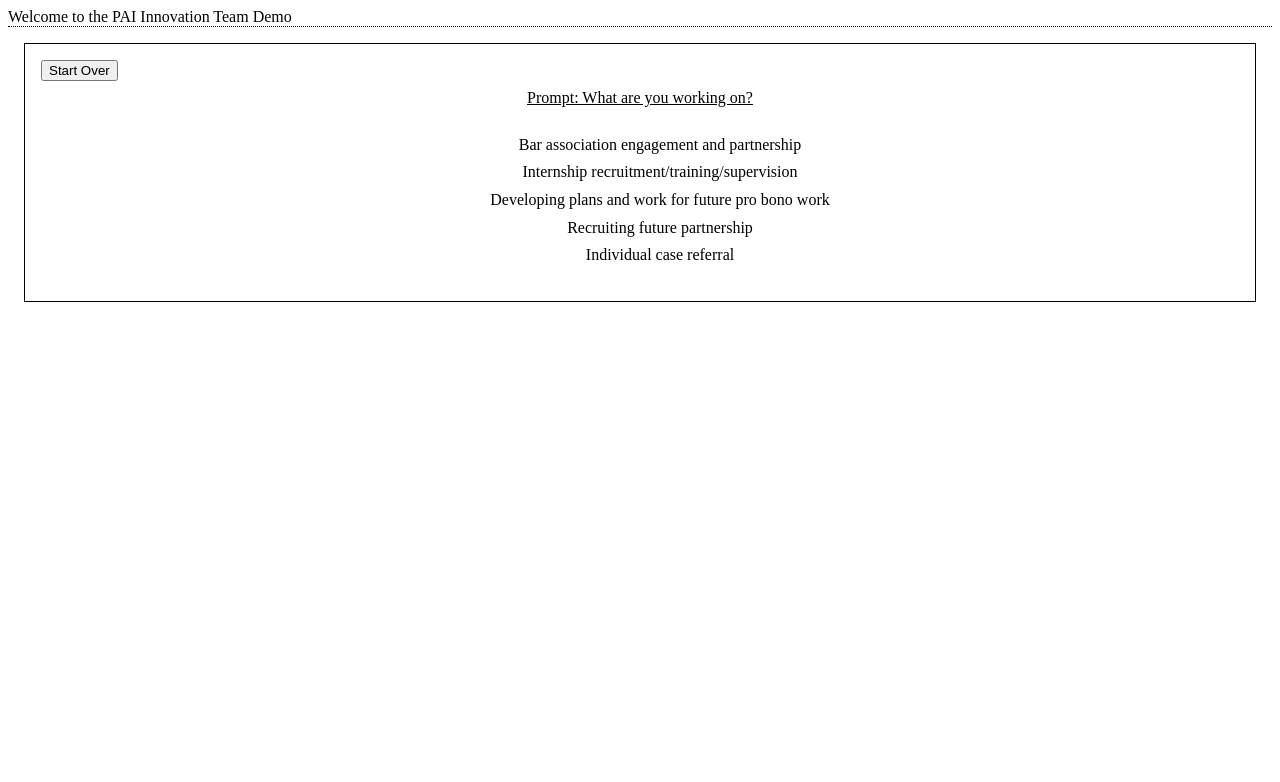
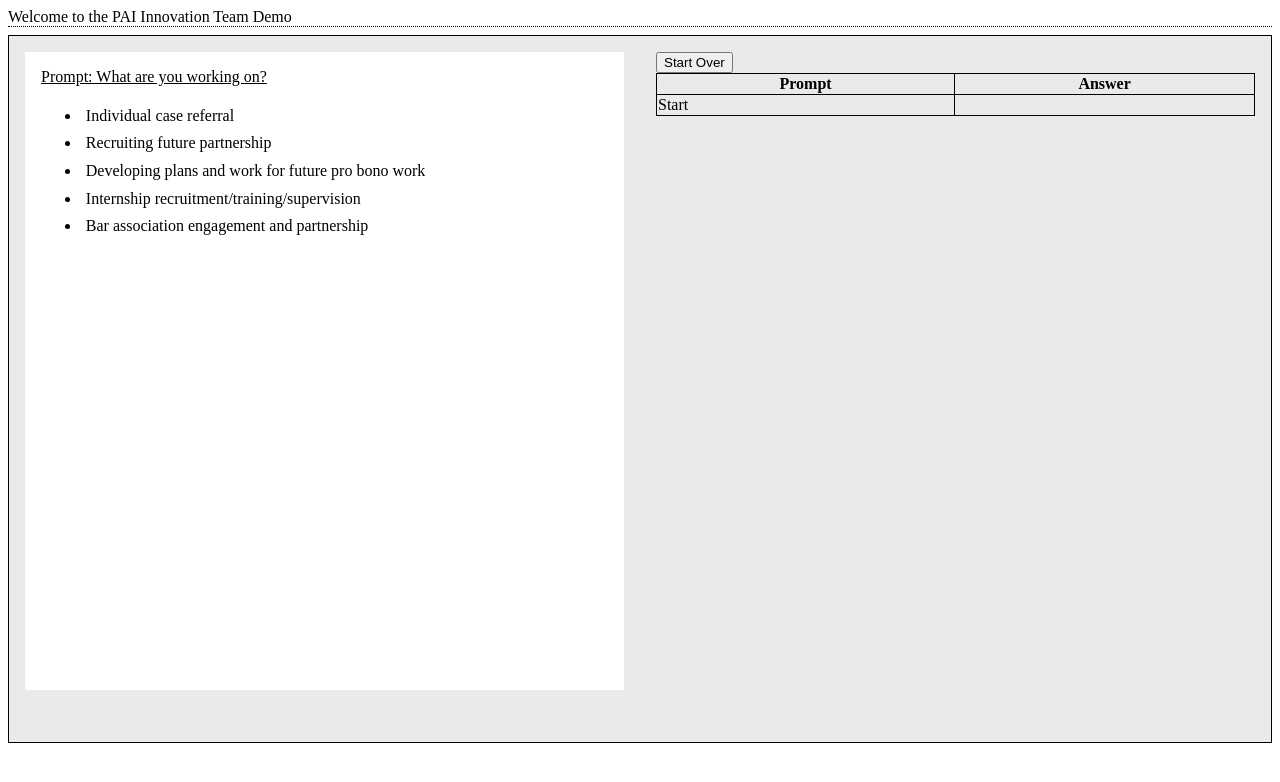
Before and after one commit to SoSavory/pai_project, a plain HTML site: page index.html in a window 1280 px wide. Drawn offline with Linux system fonts and the light colour scheme.

Commit message:
added a path history function and gui. refactored gui to be left/right. added helper classes.

```diff
--- a/main.css
+++ b/main.css
@@ -1,27 +1,49 @@
 header{
     border-bottom: 1px dotted black;
+    margin-bottom: 0.5em;
 }
 button{
     cursor: pointer;
 }
+
 div#wizard-container{
+    border: 1px solid black;
+    background-color: rgb(234,234,234);
+    display: flex;
+    flex-direction: row;
+    justify-content: space-between;
+    height: 90%;
+}
+
+div#wizard-container div#wizard-left{
+    width: 50%;
+    flex-grow: 1;
     margin: 1em;
-    padding: 1em;
-    border: 1px solid black;
+}
+
+div#wizard-container div#wizard-right{
+    width: 50%;
+    flex-grow: 1;
+    margin: 1em;
+    overflow-y:scroll;
 }
 div#wizard-container div#prompt-container{
-    padding: 0.5em 0;
-    text-align: center;
+    text-align: left;
     text-decoration: underline;
 }
-div#wizard-container ul#answer-container{
+div#wizard-container #activity-container{
+    background-color: white;
+    padding: 1em;
+    height: 90%;
+}
+div#wizard-container #activity-container ul#answer-container{
     text-decoration: none;
 }
 ul#answer-container li{
-    list-style: none;
-    text-align: center;
+    text-align: left;
     cursor: pointer;
-    padding: 0.3em 0;
+    text-indent: 0;
+    padding: 0.3em;
 }
 ul#answer-container li:hover{
     background-color: rgb(222,222,222);
@@ -30,3 +52,20 @@ ul#answer-container li:hover{
 h3#end-state{
     text-align: center;
 }
+
+table#paths-container{
+    border: 1px solid black;
+    border-collapse: collapse;
+    border-spacing: 0;
+    width: 100%;
+}
+
+table#paths-container tr{
+    border: 1px solid black;
+}
+table#paths-container tr th{
+    border: 1px solid black;
+}
+table#paths-container tr td{
+    border: 1px solid black;
+}
--- a/main.js
+++ b/main.js
@@ -94,12 +94,20 @@ class Wizard{
         this.graph = new WizardGraph(decisionTreePrototype, [], "start");
     }
     listEdges(node_id){
-        // I just want to be clear that this should never modify an edge
-        const rawEdges = JSON.parse(JSON.stringify(this.graph.decision_tree[node_id].edges));
-        // set where each edge originated from when listing them. idk this just seemed like the most convenient place to put this,
-        // but it would probably be fine to just run this on the graph at the start
-        const honedEdges = rawEdges.map((re) => ({...re, from: String(node_id)}));
-        return honedEdges;
+        const node = this.graph.decision_tree[node_id];
+        if(node.edges){
+            // I just want to be clear that calling listEdges should never return an object that could modify an edge
+            const rawEdges = JSON.parse(JSON.stringify(this.graph.decision_tree[node_id].edges));
+            // set where each edge originated from & its associated prompt when listing them. idk this just seemed like the most convenient place to put this,
+            // but it would probably be fine to just run this on the graph at the start
+            const honedEdges = rawEdges.map((re) => ({...re, from: String(node_id), prompt: node.prompt}));
+            return honedEdges.map((he) => (new GraphEdge(he)));
+        } else{
+            return [];
+        }
+    }
+    listPath(){
+        return JSON.parse(JSON.stringify(this.graph.path));
     }
     // argument edge is a plain object shaped as such: {from: node_id, to: node_id, label: ""}
     // this is the event which signals an update to state/position, as we move from our current position along the specified edge,
@@ -107,51 +115,40 @@ class Wizard{
     traverseEdge(edge){
         // the object which represents the destination node, edge.to
         const to_node = this.graph.decision_tree[edge.to];
-
-        //
-
+        // the object which will store which gui elements we want to create and attach
+        var left_contents = [];
+        var right_contents = [];
         // check if we have arrived at an end state, and if so, trigger it.
         if(to_node.is_pai){
-            this.isPAI();
-            return "pai";
+            left_contents.push(this.domStubIsPAI());
         } else if(to_node.is_not_pai){
-            this.isNotPAI();
-            return "not pai";
+            left_contents.push(this.domStubIsNotPAI());
+        } else{
+            left_contents.push(this.domStubActivities(to_node.prompt, this.listEdges(edge.to)));
         }
 
-        // destination node's prompt, a string
-        const newPrompt = to_node.prompt;
-        // destination node's answers, an array of objects just like main argument edge
-        const newAnswers = this.listEdges(edge.to);
+        right_contents.push(this.domStubStartOverButton());
 
+        // update our path
+        this.graph.path.push(edge);
+        right_contents.push(this.domStubPath(this.listPath()));
+
+        const w = this.domStubWizard(left_contents, right_contents);
         // rebuild the html/gui to reflect the new prompt and answers for our destination node
-        buildContents(
-            [
-                this.domStubActivities(newPrompt, newAnswers),
-                {"path-container": {}},
-                this.domStubStartOverButton(),
-            ],
-            document.getElementById(this.root_dom_id));
+        buildContents(w, document.body);
         return "traverse edge";
-    }
-    // end state method
-    isPAI(){
-        buildContents([
-            {"end-state": {type: "h3", textStart: "The Activity as Described is PAI compliant"}},
-        ], document.getElementById("activity-container"));
-    }
-    // end state method
-    isNotPAI(){
-        buildContents([
-            {"end-state": {type: "h3", textStart: "The Activity as Described is NOT PAI compliant"}},
-        ], document.getElementById("activity-container"));
     }
     // =================================================================================================
     // click event helper methods-
     // accesses itself from the outside in (document.wizard = this), so click event may be transported and attached from outside of this object
     // =================================================================================================
     clickTraverseEdge(e){
-        document.wizard.traverseEdge({to: e.target.dataset.to_node, label: e.target.dataset.label});
+        document.wizard.traverseEdge(new GraphEdge({
+            to: e.target.dataset.edge_to_node,
+            label: e.target.dataset.edge_label,
+            from: e.target.dataset.edge_from_node,
+            prompt: e.target.dataset.edge_prev_node_prompt
+        }));
     }
     clickStartOver(e){
         document.wizard.start();
@@ -160,64 +157,106 @@ class Wizard{
     // domStub helper methods-
     // they return the domStubs (passed to buildContents), which contain the data necessary to build/update fragments of our html.
     // =================================================================================================
+    // end state method
+    domStubIsPAI(){
+        return new domStubTree({html_id: "end-state", type: "h3", textStart: "The Activity as Described is PAI compliant"});
+    }
+    // end state method
+    domStubIsNotPAI(){
+        return new domStubTree({html_id: "end-state", type: "h3", textStart: "The Activity as Described is NOT PAI compliant"});
+    }
     domStubStartOverButton(){
-        return new Object(
-            {"start-over-button": {type: "button", textStart: "Start Over", onClick: document.wizard.clickStartOver}}
-        );
+        return new domStubTree({html_id: "start-over-button", type: "button", textStart: "Start Over", onClick: document.wizard.clickStartOver});
     }
     domStubPrompt(promptText){
-        return new Object({"prompt-container": {textStart: "Prompt: " + promptText}});
+        return new domStubTree({html_id: "prompt-container", textStart: "Prompt: " + promptText});
     }
-    // argument edges is an array of {from: node_id, to: node_id, label: "text"} shaped objects.
+    // argument edges is an array of GraphEdges.
     domStubAnswers(edges){
         var edges_html = new Array(edges.length);
         // root node for answers
-        const answers_html_base = {"answer-container": {type: "ul", children: edges_html}};
+        const answers_html_base = new domStubTree({html_id: "answer-container", type: "ul", children: edges_html});
         // loop through edges and generate html nodes.
         // each iteration depletes the main argument edges, think of it as a queue.
         while(edges.length > 0){
+
             const a = edges.pop();
-            var edge_html = {};
             // use the length of the depleting edges array to create unique ids for our dom stub child nodes
-            const edge_html_id = "edge-container-" + String(a.to) + "_" + String(edges.length);
-
-            edge_html[edge_html_id] = {
+            const edge_html = {
+                html_id: "edge-container-" + String(a.to) + "_" + String(edges.length),
                 type: "li",
                 textStart: a.label,
-                dataList: [{key: "from_node", value: a.from}, {key: "to_node", value: a.to}, {key: "label", value: a.label}],
+                dataList: [
+                    {key: "edge_from_node", value: a.from},
+                    {key: "edge_to_node", value: a.to},
+                    {key: "edge_label", value: a.label},
+                    {key: "edge_prev_node_prompt", value: a.prompt}
+                ],
                 classList: ["clickable-edge"],
                 onClick: document.wizard.clickTraverseEdge,
             };
-            answers_html_base["answer-container"].children[edges.length] = edge_html;
+            edges_html[edges.length] = edge_html;
+
         }
         return answers_html_base;
     }
     domStubActivities(promptData, answerData){
         const promptContents = this.domStubPrompt(promptData);
         const answerContents = this.domStubAnswers(answerData);
+        return new domStubTree({html_id: "activity-container", children: [promptContents, answerContents]});
+    }
+    domStubPath(path){
+        var steps_html = new Array(path.length+1);
+        steps_html[0] = new domStubTree({html_id: "paths-container-header-row", type: "tr", children: [
+            new domStubTree({type: "th", textStart: "Prompt"}), new domStubTree({type: "th", textStart: "Answer"})
+        ]});
+        // root node for answers
+        const steps_html_base = new domStubTree({html_id: "paths-container", type: "table", children: steps_html});
+        // loop through edges and generate html nodes.
+        // each iteration depletes the main argument edges, think of it as a queue.
+        while(path.length > 0){
 
-        return new Object(
-            {"activity-container": {children: [answerContents, promptContents]}}
-        );
+            const a = path.pop();
+            // use the length of the depleting edges array to create unique ids for our dom stub child nodes
+            const step_html = {
+                html_id: "step-container-" + String(a.to) + "-" + String(a.from) + "_" + String(path.length),
+                type: "tr",
+                classList: ["path-table-step"],
+                children: [
+                    new domStubTree({type: "td", textStart: String(a.prompt)}),
+                    new domStubTree({type: "td", textStart: String(a.label)})
+                ]
+            };
+            steps_html[path.length+1] = step_html;
+        }
+        return steps_html_base;
+    }
+    domStubWizard(left_contents, right_contents){
+        var wizard_html_base = [
+            new domStubTree({type: "header", textStart: "Welcome to the PAI Innovation Team Demo"}),
+            new domStubTree({html_id: "wizard-container", children:
+                [
+                    new domStubTree({type: "div", html_id: "wizard-left", classList: ["left"], children: left_contents}),
+                    new domStubTree({type: "div", html_id: "wizard-right", classList: ["right"], children: right_contents})
+                ]
+            })
+        ];
+        return wizard_html_base;
     }
     // =============================================================================================
-    // initializer + starter
+    // starter
     // =============================================================================================
-    initialize(){
-        buildContents(
-            [
-                this.domStubActivities("", []),
-                {"path-container": {}},
-                this.domStubStartOverButton(),
-            ],
-            document.getElementById(this.root_dom_id)
-        );
-    }
     // attach itself (this) to the document, and "travel" to the starting node
     start(){
         document.wizard = this;
-        document.wizard.initialize();
-        document.wizard.traverseEdge({from: "", to: document.wizard.graph.root_node_id, label: ""});
+        this.graph.path = [];
+        const nullEdge = new GraphEdge({
+            from: document.wizard.graph.root_node_id,
+            to: document.wizard.graph.root_node_id,
+            label: " ",
+            prompt: "Start"
+        });
+        document.wizard.traverseEdge(nullEdge);
     }
 }
 
@@ -230,7 +269,55 @@ class WizardGraph{
         this.decision_tree_string = JSON.stringify(this.decision_tree);
         this.root_node_id         = root_node_id;
         this.root_node            = this.decision_tree[this.root_node_id];
-        this.path                 = path || [ {to: this.root_node_id, label: ""} ];
+        this.path                 = path || [];
+        this.cached_path          = JSON.stringify(this.path);
+    }
+}
+
+class GraphEdge{
+    constructor(obj){
+        if(obj.to){
+            this.to = String(obj.to);
+        }
+        if(obj.from){
+            this.from = String(obj.from);
+        }
+        if(obj.prompt){
+            this.prompt = String(obj.prompt);
+        }
+        if(obj.label){
+            this.label = String(obj.label);
+        }
+    }
+}
+
+class domStubTree{
+    constructor(obj){
+        if(obj.html_id){
+            this.html_id = String(obj.html_id);
+        }
+        if(obj.type){
+            this.type = String(obj.type);
+        } else{
+            this.type = "div";
+        }
+        if(obj.textStart){
+            this.textStart = String(obj.textStart);
+        }
+        if(obj.textEnd){
+            this.textEnd = String(obj.textEnd);
+        }
+        if(obj.onClick){
+            this.onClick = obj.onClick;
+        }
+        if(obj.dataList){
+            this.dataList = obj.dataList;
+        }
+        if(obj.children){
+            this.children = obj.children;
+        } else{
+            this.children = false;
+        }
     }
 }
 
@@ -244,73 +331,60 @@ function clearContainer(containerReference){
     return containerReference;
 }
 
-// recursively builds out a gui from a dom stub represented by a plain object structured as a tree.
+// recursively builds out a gui from an array of domStubTree objects.
 // appends html into target dom reference
 function buildContents(tree, target, childProcess=false){
-    // tree looks like: [{html_id: {content: {type: , textNode: , children: [{key=html id: {}}] }}}]
-    var contents = [];
 
-    // clear target. oh you don't want to have to write out creating elements? boo hoo, make more methods and get better at writing trees. caching could happen here
+    // clear target. oh you don't want to have to write out creating elements? boo hoo, make more methods and get better at writing trees.
+    // caching could happen here :)
     if(!childProcess){
         clearContainer(target);
     }
 
+    // depth first search through tree
     for(const leaf of tree){
-        const dom_id = Object.keys(leaf)[0];
-        const node = leaf[dom_id] || {};
-        const dom_node = getOrCreateElement(dom_id, node.type);
+
+        const dom_node = document.createElement(leaf.type || "div");
+
+        if(leaf.html_id){
+            dom_node.id = leaf.html_id;
+        }
 
         // Add text if necessary
-        if(node.textStart){
-            dom_node.appendChild(document.createTextNode(node.textStart));
+        if(leaf.textStart){
+            dom_node.appendChild(document.createTextNode(leaf.textStart));
         }
 
-        if(node.classList){
-            for(c of node.classList){
+        if(leaf.classList){
+            for(c of leaf.classList){
                 dom_node.classList += c;
             }
         }
 
         // comes in as [{key: "key", value: "value"}...]
-        if(node.dataList){
-            for(d of node.dataList){
+        if(leaf.dataList){
+            for(d of leaf.dataList){
                 dom_node.dataset[d.key] = d.value;
             }
         }
 
-        if(node.onClick){
-            dom_node.addEventListener("click", node.onClick);
+        if(leaf.onClick){
+            dom_node.addEventListener("click", leaf.onClick);
         }
 
-        // Recurse on children.
-        // Important to clear before adding children.
-        if(node.children){
-            buildContents(node.children, dom_node, true);
+        // Recurse on children. Depth first.
+        // Important to clear ~before~ adding children.
+        if(leaf.children){
+            buildContents(leaf.children, dom_node, true);
         }
 
-        if(node.textEnd){
-            dom_node.appendChild(document.createTextNode(node.textEnd));
+        if(leaf.textEnd){
+            dom_node.appendChild(document.createTextNode(leaf.textEnd));
         }
 
-        contents.push(dom_node);
+        target.appendChild(dom_node);
     }
-
-    while(contents.length > 0){
-
-        const element = contents.pop();
-        target.appendChild(element);
-    }
-
     return target;
-}
-
-function getOrCreateElement(id, type="div"){
-    var element = document.getElementById(id);
-    if(!element){
-        element = document.createElement(type);
-        element.id = id;
-    }
-    return element;
 }
 
 document.addEventListener("DOMContentLoaded", () => {
```
